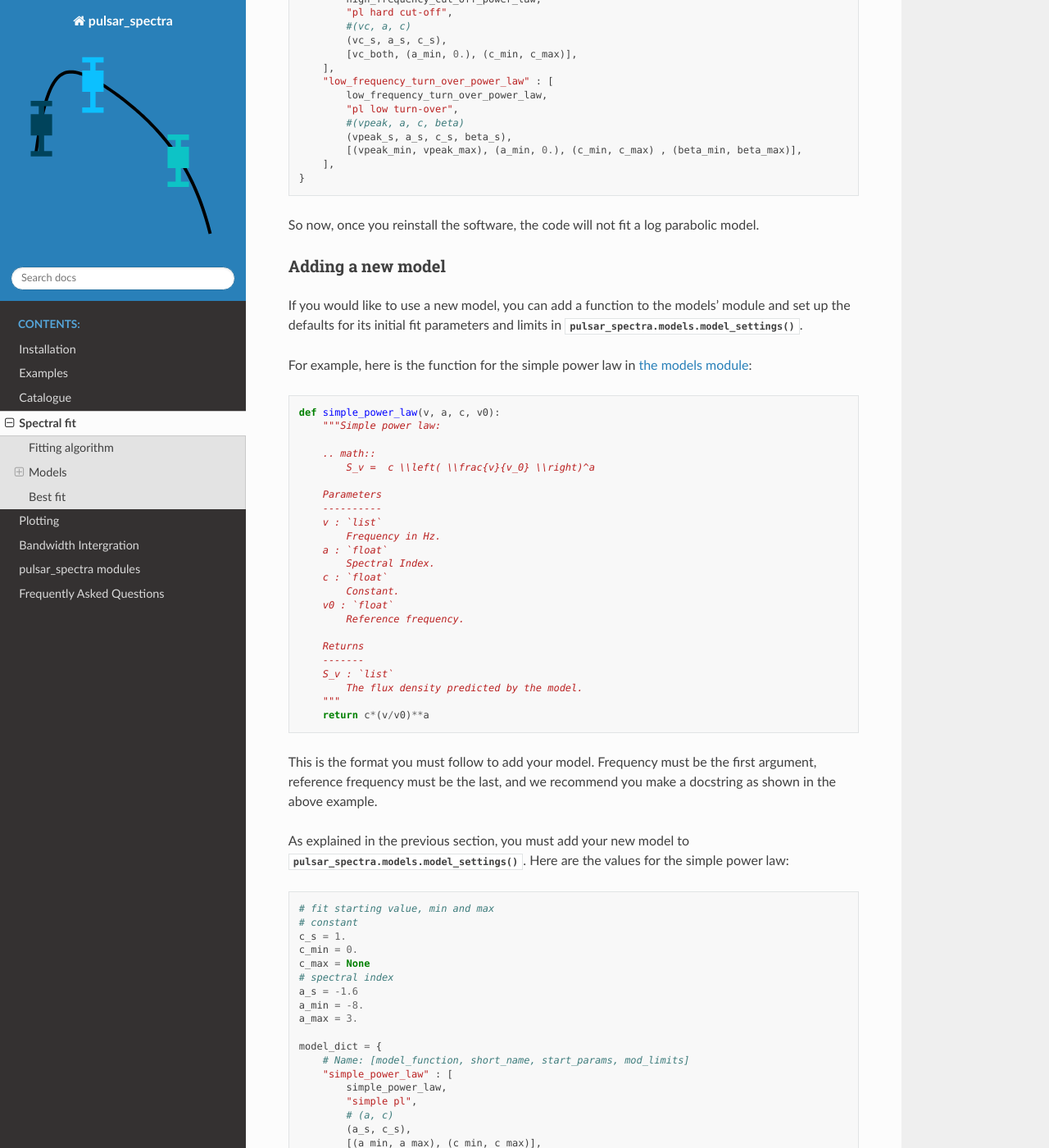
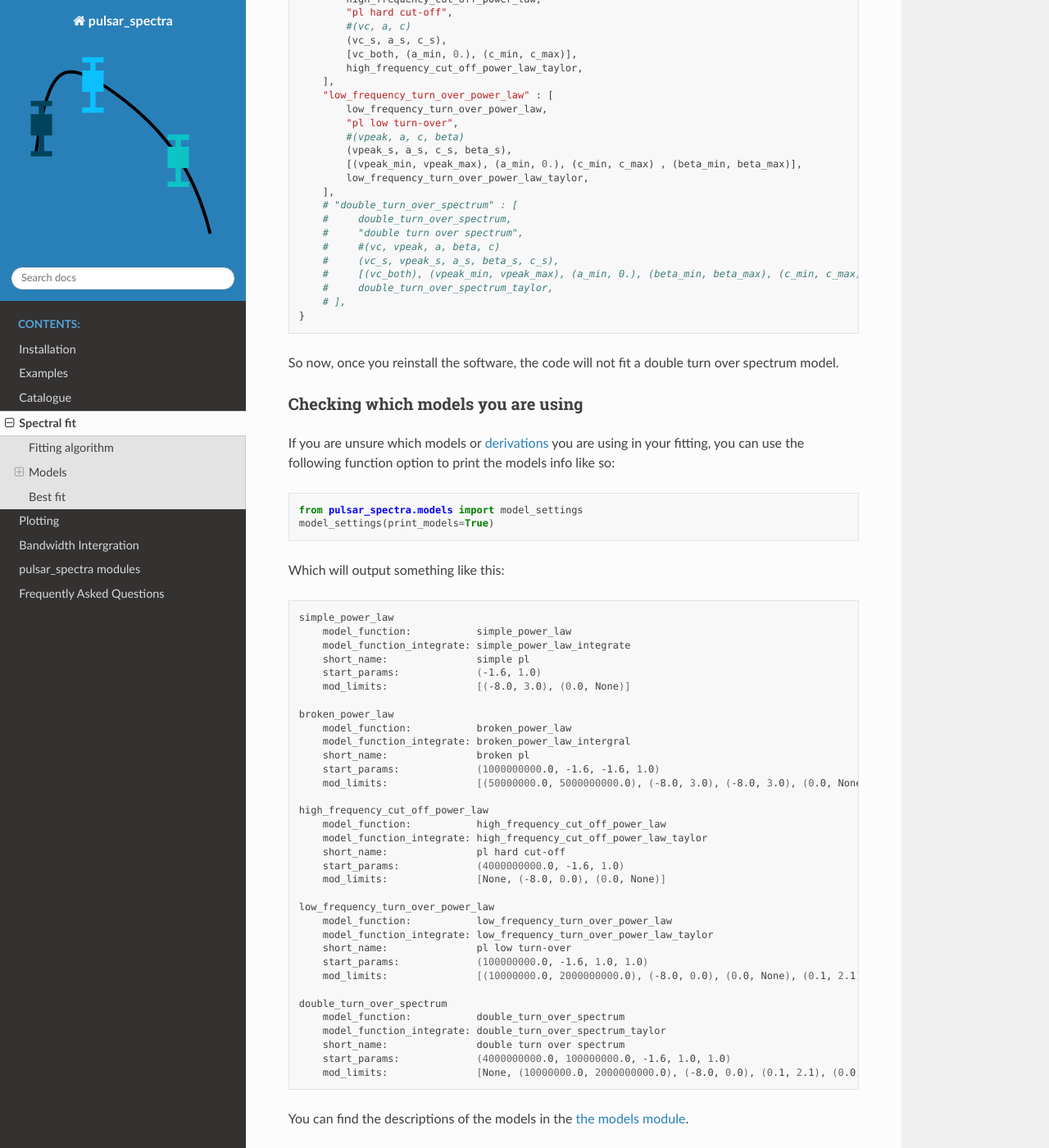
Before and after one commit to NickSwainston/pulsar_spectra, a Sphinx documentation site: the page built from docs/spectral_fit.rst, in a window 1280 px wide and 1400 px high, scrolled down 2318 px. Shown: the whole window at 82% size. Built offline with Sphinx 7.4.7 and the Read the Docs theme 2.0.0, drawn with Linux system fonts in a browser that asks for light colours; some of the changed text lies outside the part shown.

Commit message:
Made an example of how to output the models that you are currently using

```diff
--- a/docs/bandwidth_intergration.rst
+++ b/docs/bandwidth_intergration.rst
@@ -6,6 +6,8 @@ the flux density at one specific (usually central) frequency, whereas in reality
 This assumption becomes increasingly inaccurate for wider fractional bandwidths.
 For this reason we have expanded the catalogue's database to include the bandwidth of all detections and
 expanded our equations to model the integrated flux across the band.
+
+.. _derivations:
 
 Derivations
 -----------
--- a/docs/spectral_fit.rst
+++ b/docs/spectral_fit.rst
@@ -52,6 +52,7 @@ For example, at the time of writing this documentation, the list of models withi
             # (a, c)
             (a_s, c_s),
             [(a_min, a_max), (c_min, c_max)],
+            simple_power_law_integrate,
         ],
         "broken_power_law" : [
             broken_power_law,
@@ -59,13 +60,7 @@ For example, at the time of writing this documentation, the list of models withi
             #(vb, a1, a2, c)
             (1e9, a_s, a_s, c_s),
             [(50e6, 5e9), (a_min, a_max), (a_min, a_max), (c_min, c_max)],
-        ],
-        "log_parabolic_spectrum" : [
-            log_parabolic_spectrum,
-            "lps",
-            #(a, b, c)
-            (-1, -1., c_s),
-            [(-5, 2), (-5, 2), (None, c_max)],
+            broken_power_law_intergral,
         ],
         "high_frequency_cut_off_power_law" : [
             high_frequency_cut_off_power_law,
@@ -73,6 +68,7 @@ For example, at the time of writing this documentation, the list of models withi
             #(vc, a, c)
             (vc_s, a_s, c_s),
             [vc_both, (a_min, 0.), (c_min, c_max)],
+            high_frequency_cut_off_power_law_taylor,
         ],
         "low_frequency_turn_over_power_law" : [
             low_frequency_turn_over_power_law,
@@ -80,6 +76,15 @@ For example, at the time of writing this documentation, the list of models withi
             #(vpeak, a, c, beta)
             (vpeak_s, a_s, c_s, beta_s),
             [(vpeak_min, vpeak_max), (a_min, 0.), (c_min, c_max) , (beta_min, beta_max)],
+            low_frequency_turn_over_power_law_taylor,
+        ],
+        "double_turn_over_spectrum" : [
+            double_turn_over_spectrum,
+            "double turn over spectrum",
+            #(vc, vpeak, a, beta, c)
+            (vc_s, vpeak_s, a_s, beta_s, c_s),
+            [(vc_both), (vpeak_min, vpeak_max), (a_min, 0.), (beta_min, beta_max), (c_min, c_max)],
+            double_turn_over_spectrum_taylor,
         ],
     }
 
@@ -97,6 +102,7 @@ You can change some of the starting parameters of fit limits if you think it wil
             # (a, c)
             (a_s, c_s),
             [(a_min, a_max), (c_min, c_max)],
+            simple_power_law_integrate,
         ],
         "broken_power_law" : [
             broken_power_law,
@@ -104,20 +110,15 @@ You can change some of the starting parameters of fit limits if you think it wil
             #(vb, a1, a2, c)
             (1e9, a_s, a_s, c_s),
             [(50e6, 5e9), (a_min, a_max), (a_min, a_max), (c_min, c_max)],
+            broken_power_law_intergral,
         ],
-        # "log_parabolic_spectrum" : [
-        #     log_parabolic_spectrum,
-        #     "lps",
-        #     #(a, b, c)
-        #     (-1, -1., c_s),
-        #     [(-5, 2), (-5, 2), (None, c_max)],
-        # ],
         "high_frequency_cut_off_power_law" : [
             high_frequency_cut_off_power_law,
             "pl hard cut-off",
             #(vc, a, c)
             (vc_s, a_s, c_s),
             [vc_both, (a_min, 0.), (c_min, c_max)],
+            high_frequency_cut_off_power_law_taylor,
         ],
         "low_frequency_turn_over_power_law" : [
             low_frequency_turn_over_power_law,
@@ -125,10 +126,71 @@ You can change some of the starting parameters of fit limits if you think it wil
             #(vpeak, a, c, beta)
             (vpeak_s, a_s, c_s, beta_s),
             [(vpeak_min, vpeak_max), (a_min, 0.), (c_min, c_max) , (beta_min, beta_max)],
+            low_frequency_turn_over_power_law_taylor,
         ],
+        # "double_turn_over_spectrum" : [
+        #     double_turn_over_spectrum,
+        #     "double turn over spectrum",
+        #     #(vc, vpeak, a, beta, c)
+        #     (vc_s, vpeak_s, a_s, beta_s, c_s),
+        #     [(vc_both), (vpeak_min, vpeak_max), (a_min, 0.), (beta_min, beta_max), (c_min, c_max)],
+        #     double_turn_over_spectrum_taylor,
+        # ],
     }
 
-So now, once you reinstall the software, the code will not fit a log parabolic model.
+So now, once you reinstall the software, the code will not fit a double turn over spectrum model.
+
+
+Checking which models you are using
+^^^^^^^^^^^^^^^^^^^^^^^^^^^^^^^^^^^
+If you are unsure which models or :ref:`derivations <derivations>` you are using in your fitting,
+you can use the following function option to print the models info like so:
+
+.. code-block:: python
+
+    from pulsar_spectra.models import model_settings
+    model_settings(print_models=True)
+
+Which will output something like this:
+
+.. code-block:: bash
+
+    simple_power_law
+        model_function:           simple_power_law
+        model_function_integrate: simple_power_law_integrate
+        short_name:               simple pl
+        start_params:             (-1.6, 1.0)
+        mod_limits:               [(-8.0, 3.0), (0.0, None)]
+
+    broken_power_law
+        model_function:           broken_power_law
+        model_function_integrate: broken_power_law_intergral
+        short_name:               broken pl
+        start_params:             (1000000000.0, -1.6, -1.6, 1.0)
+        mod_limits:               [(50000000.0, 5000000000.0), (-8.0, 3.0), (-8.0, 3.0), (0.0, None)]
+
+    high_frequency_cut_off_power_law
+        model_function:           high_frequency_cut_off_power_law
+        model_function_integrate: high_frequency_cut_off_power_law_taylor
+        short_name:               pl hard cut-off
+        start_params:             (4000000000.0, -1.6, 1.0)
+        mod_limits:               [None, (-8.0, 0.0), (0.0, None)]
+
+    low_frequency_turn_over_power_law
+        model_function:           low_frequency_turn_over_power_law
+        model_function_integrate: low_frequency_turn_over_power_law_taylor
+        short_name:               pl low turn-over
+        start_params:             (100000000.0, -1.6, 1.0, 1.0)
+        mod_limits:               [(10000000.0, 2000000000.0), (-8.0, 0.0), (0.0, None), (0.1, 2.1)]
+
+    double_turn_over_spectrum
+        model_function:           double_turn_over_spectrum
+        model_function_integrate: double_turn_over_spectrum_taylor
+        short_name:               double turn over spectrum
+        start_params:             (4000000000.0, 100000000.0, -1.6, 1.0, 1.0)
+        mod_limits:               [None, (10000000.0, 2000000000.0), (-8.0, 0.0), (0.1, 2.1), (0.0, None)]
+
+You can find the descriptions of the models in the :ref:`the models module<modelsmodule>`.
 
 
 Adding a new model
```
Also changed, not shown: 2 other files.
